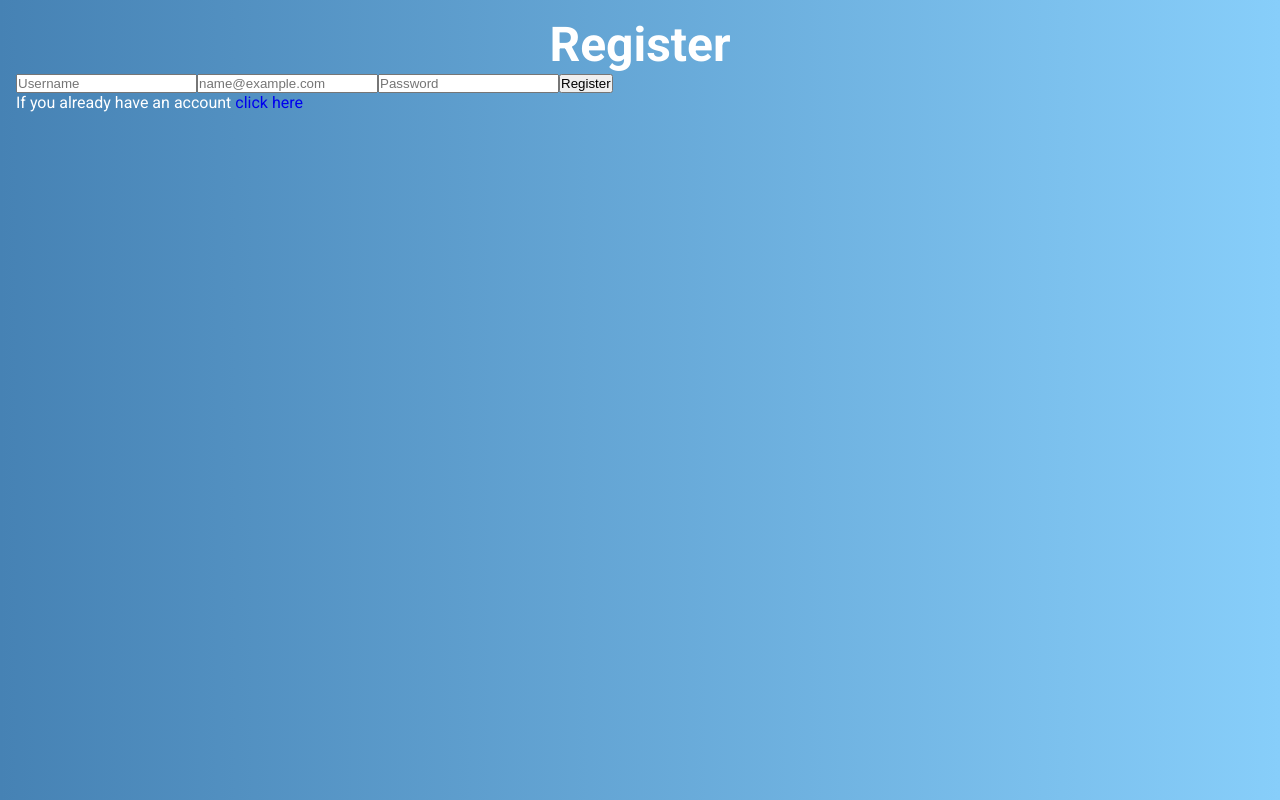
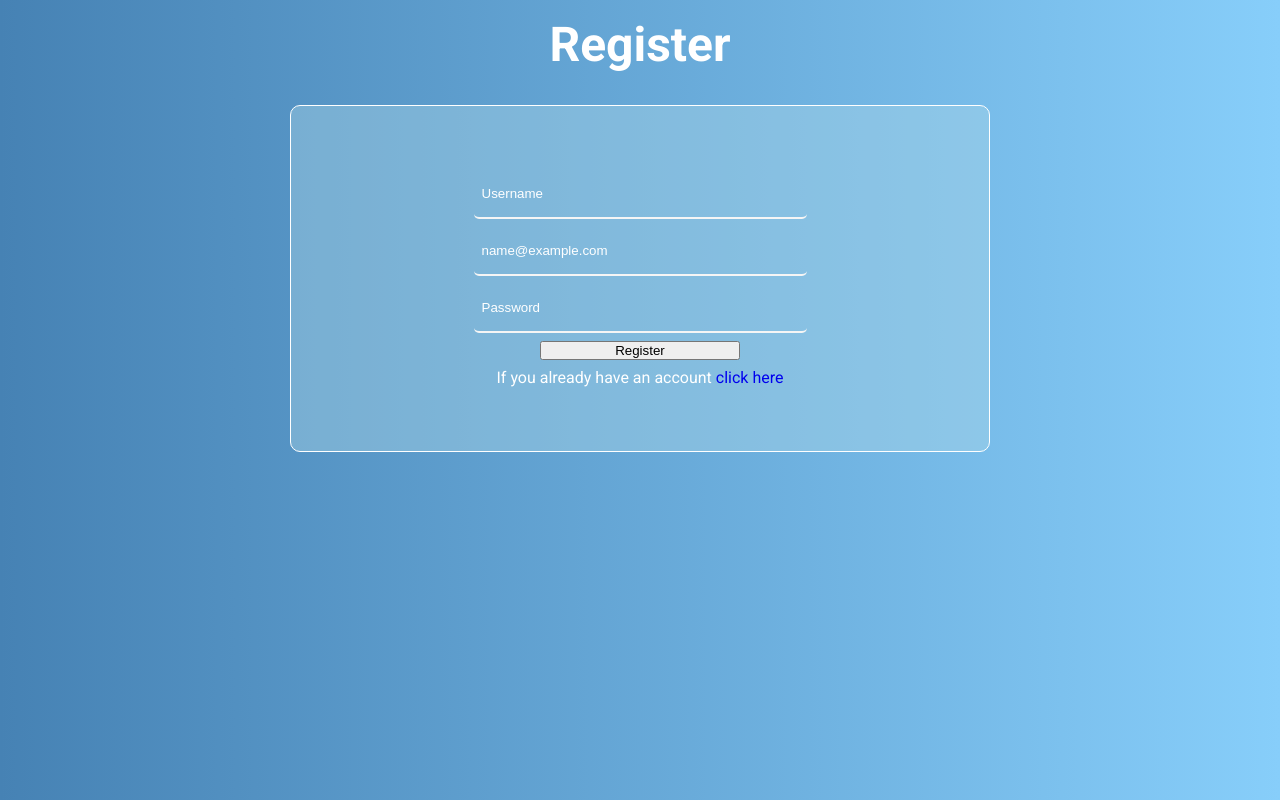
Before and after one commit to Espadv69/Course-2025, a React (Vite) app in the folder Login-Register/: page /register in a window 1280 px wide. Built offline with nearby package versions, Linux system fonts and the light colour scheme.

Commit message:
Add css import and add classname to form

```diff
--- a/Login-Register/src/components/Register.jsx
+++ b/Login-Register/src/components/Register.jsx
@@ -1,5 +1,7 @@
 import { useState } from 'react'
 import { useNavigate } from 'react-router-dom'
+
+import '../css/LoginRegister.css'
 
 const Register = () => {
   const [username, setUsername] = useState('') // Input user
@@ -45,7 +47,7 @@ const Register = () => {
   return (
     <div className="register_page">
       <h1 className="h1-title">Register</h1>
-      <form onSubmit={handleRegister}>
+      <form className='form_register' onSubmit={handleRegister}>
         <input
           type="text"
           value={username}
```
